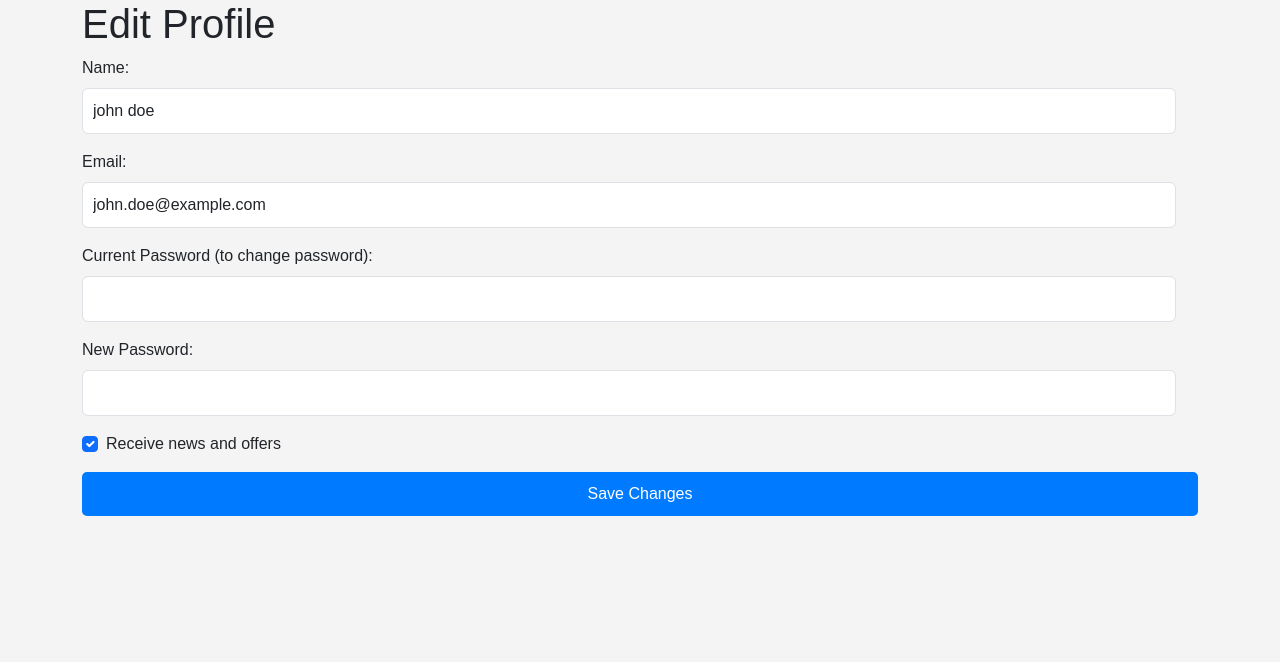
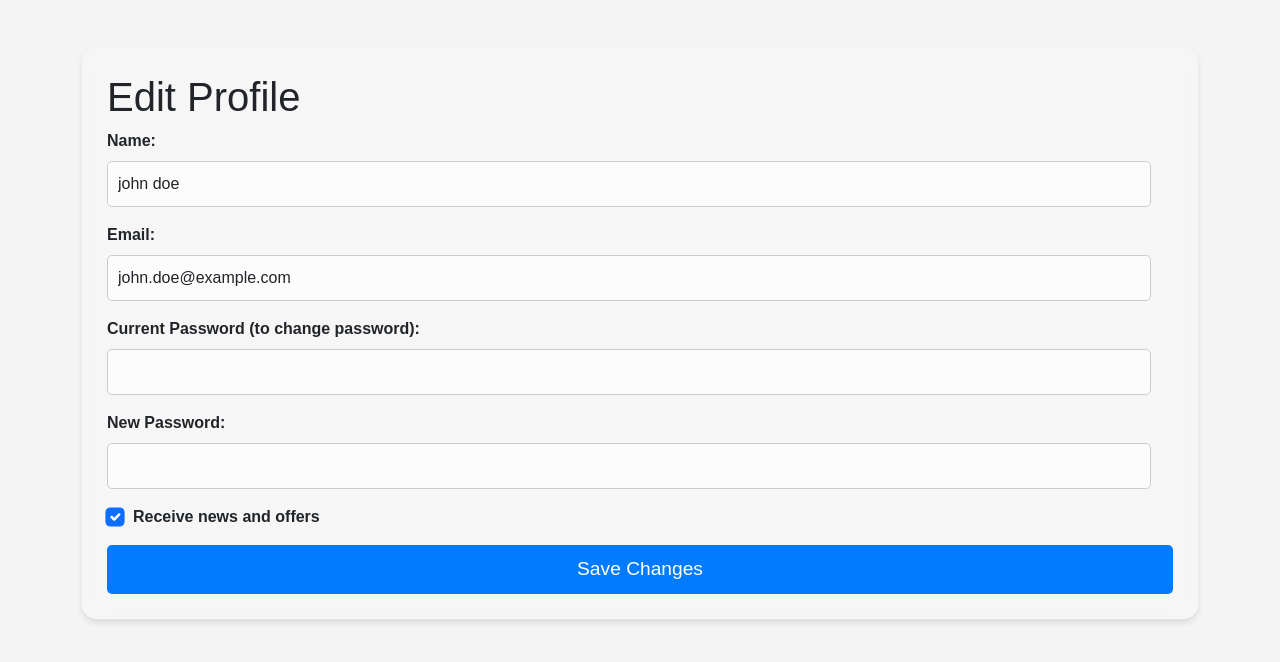
Before and after one commit to HimanM/Suppliment-Store, a PHP site: page /send_mail/profile.php in a window 1280 px wide. Shown: the part 56-718 px from the top of the page. Run offline with PHP 8.4, Linux system fonts and the light colour scheme; a user stored in the database is signed in; data comes from the database, SQL or seed files in the repository.

Commit message:
minor style edits

```diff
--- a/CSS/profile_styles.css
+++ b/CSS/profile_styles.css
@@ -0,0 +1,54 @@
+/* Form Inputs */
+.form-control {
+    background: rgba(255, 255, 255, 0.6); /* Lighter transparency for input fields */
+    border: 1px solid #ccc;
+    padding: 10px;
+    border-radius: 5px;
+    transition: background 0.3s ease;
+}
+
+/* Input Focus Effect */
+.form-control:focus {
+    background: rgba(255, 255, 255, 0.9); /* Solid background on focus */
+    box-shadow: 0 0 5px rgba(0, 123, 255, 0.5);
+    border-color: #007bff;
+}
+
+/* Checkboxes */
+.form-check-input {
+    transform: scale(1.2);
+    margin-right: 10px;
+}
+
+.form-check-label {
+    font-size: 1rem;
+}
+
+/* Button Styling */
+.btn-primary {
+    width: 100%;
+    padding: 10px;
+    font-size: 1.2rem;
+    border-radius: 5px;
+    transition: background-color 0.3s ease;
+}
+
+.btn-primary:hover {
+    background-color: #0056b3; /* Darker blue on hover */
+}
+
+/* Alert Message */
+.alert {
+    margin-bottom: 20px;
+    font-size: 1rem;
+    text-align: center;
+}
+
+/* Spacing and Alignment */
+.mb-3 {
+    margin-bottom: 20px;
+}
+
+label {
+    font-weight: bold;
+}
--- a/disputes.php
+++ b/disputes.php
@@ -50,7 +50,8 @@ while ($row = $result_products->fetch_assoc()) {
 </head>
 <body>
 <?php include 'top_nav.php'; ?>
-<div class="container">
+<div class="container mt-5">
+    <div class="container mb-4 p-4 glass-card">
         <h2>Submit a Dispute</h2>
 
         <!-- Success message box -->
@@ -103,6 +104,7 @@ while ($row = $result_products->fetch_assoc()) {
             </form>
         </div>
     </div>
+</div>
 
 <script src="https://cdn.jsdelivr.net/npm/bootstrap@5.3.0-alpha1/dist/js/bootstrap.bundle.min.js"></script>
 <script src="https://cdn.jsdelivr.net/npm/@popperjs/core@2.11.6/dist/umd/popper.min.js"></script>
--- a/profile.php
+++ b/profile.php
@@ -72,7 +72,8 @@ if ($_SERVER['REQUEST_METHOD'] == 'POST') {
 </head>
 <body>
 <?php include 'top_nav.php'; ?>
-    <div class="container">
+    <div class="container mt-5">
+        <div class="container mb-4 p-4 glass-card">
             <h1>Edit Profile</h1>
 
             <?php if ($message): ?>
@@ -103,6 +104,7 @@ if ($_SERVER['REQUEST_METHOD'] == 'POST') {
                 <button type="submit" class="btn btn-primary">Save Changes</button>
             </form>
         </div>
+    </div>
 
     <script src="https://cdn.jsdelivr.net/npm/bootstrap@5.3.0-alpha1/dist/js/bootstrap.bundle.min.js"></script>
     <script src="https://cdn.jsdelivr.net/npm/@popperjs/core@2.11.6/dist/umd/popper.min.js"></script>
```
Also changed, not shown: CSS/order_styles.css (+10 -0 lines), view_order.php (+11 -7 lines). Lines whose indentation alone changed are shown as unchanged.
